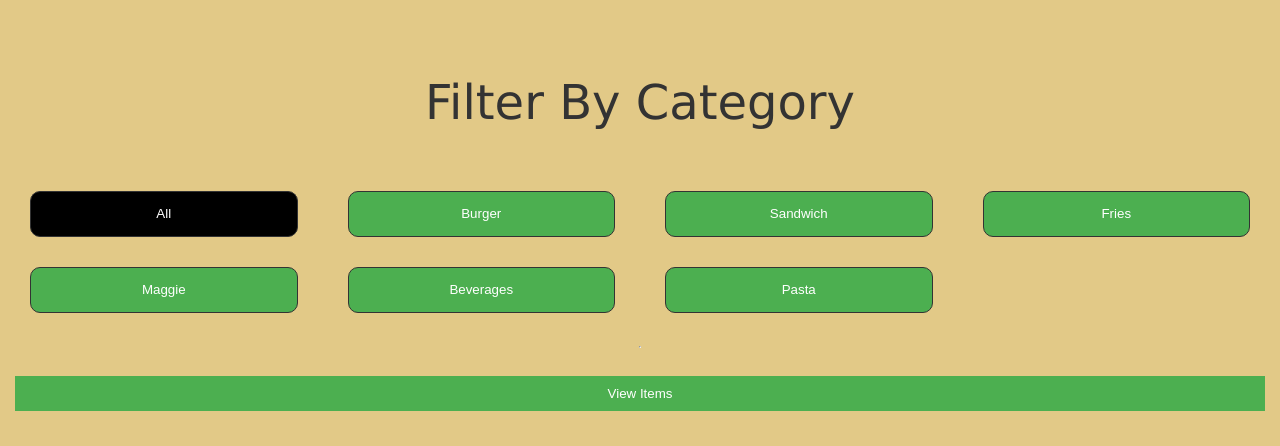
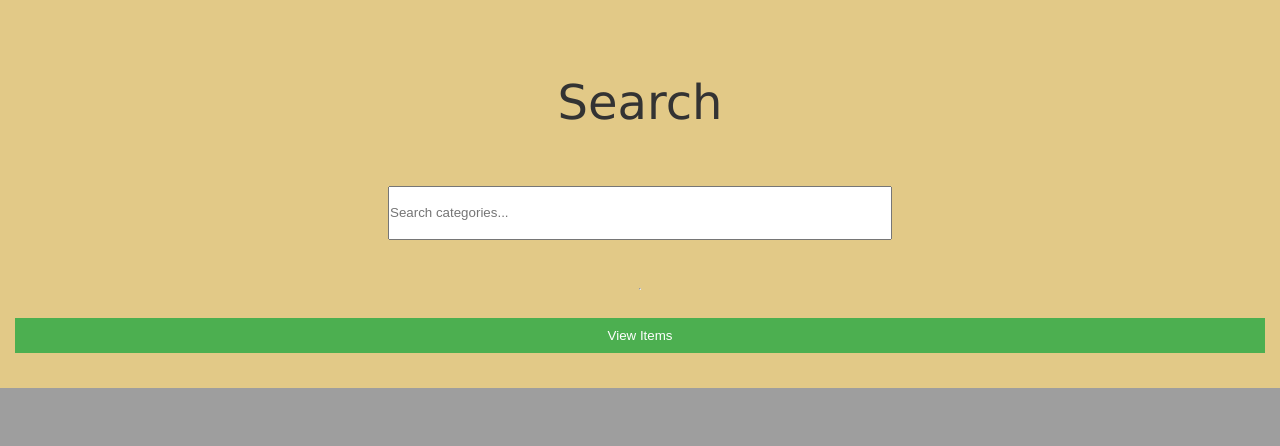
Before and after one commit to Arsha5502/Canteen_Management, a Flask app: page /client-side.html in a window 1280 px wide. Shown: the part 781-1227 px from the top of the page. After the commit the page ends 1169 px from the top, so only its background shows below. Run offline with Flask 3, Linux system fonts and the light colour scheme; parts of the project's set-up code (start-up, migrations or seed data) failed here and were passed over; some libraries are stand-ins or nearby versions.

Commit message:
my commit

```diff
--- a/app.py
+++ b/app.py
@@ -173,57 +173,28 @@ def index():
 
 @app.route("/client-side.html", methods=['POST','GET'])
 def login():
-    message = 'Please login to your account'
-    # if "email" in session:
-    #     return render_template('client-side.html')
+    message = 'Please log in to your account'
 
     if request.method == "POST":
-        print(request.form)
         email = request.form.get("email")
         password = request.form.get("password")
-        print(email)
-        print(password)
+        user = records.find_one({"email": email})
+        print("User Details : ", user)
 
-        #check if email exists in database
-        email_found = records.find_one({"email": email})
-        print("email found", email_found)
-
-        if email_found:
-            email_val = email_found['email']
-            print(email_val)
-            if(email_val=='admin@gmail.com'):
-                passwordcheck = email_found['password']
-                print(passwordcheck)
-                #encode the password and check if it matches
-                if password==passwordcheck:
-                    session["email"] = email_val
-                    print("Validation Successful")
+        if user:
+            if password == user['password']:
+                session["email"] = user['email']
+                if user['email'] == 'admin@gmail.com':
                     return redirect(url_for('admin'))
-                else:
-                    if "email" in session:
-                        return render_template('admin-side.html')
-                    message = 'Wrong password'
-                    print(message)
-                    return render_template('index.html', message=message)
-
+                return render_template('client-side.html', email=user['email'])
             else:
-                passwordcheck = email_found['password']
-                print(passwordcheck)
-                #encode the password and check if it matches
-                if password==passwordcheck:
-                    session["email"] = email_val
-                    print("Validation Successful")
-                    return render_template('client-side.html',email=email_val)
-                else:
-                    if "email" in session:
-                        return render_template('client-side.html',email=email_val)
-                    message = 'Wrong password'
-                    print(message)
-                    return render_template('index.html', message=message,email=email_val)
+                message = 'Wrong password'
         else:
             message = 'Email not found'
-            return render_template('index.html', message=message)
+
     return render_template('index.html', message=message)
+
+
 
 @app.route('/menu_fetch')
 def menuget():
@@ -235,8 +206,6 @@ def menuget():
         items.append(item)
     print(items)
     return json.dumps(items)
-
-    return items
 
 
 @app.route('/logout')
--- a/static/css/style.css
+++ b/static/css/style.css
@@ -12,6 +12,8 @@
 
 /* Roboto */
 @import url("https://fonts.googleapis.com/css?family=Roboto:300,400,500,700&display=swap");
+
+
 
 /* Regular Utilities */
 *,
@@ -1079,3 +1081,80 @@ button {
   border: none;
   cursor: pointer;
 }
+
+#myTable {
+  width: 100%; /* Make the table take 100% width of its container */
+  max-width: 100%; /* Limit the maximum width to the container's width */
+  border-collapse: collapse; /* Optional: Collapses borders for a cleaner look */
+}
+
+#myTable th, #myTable td {
+  padding: 8px; /* Add padding to cells for better spacing */
+  border: 1px solid #ccc; /* Optional: Add borders for better visibility */
+}
+
+
+.search-container {
+  margin: 20px;
+}
+
+#category-search {
+  width: 100%;
+  padding: 10px;
+  border: 1px solid #ccc;
+  border-radius: 5px;
+  font-size: 16px;
+}
+
+.category-list {
+  margin: 20px;
+}
+
+.category {
+  margin: 5px 0;
+  padding: 10px;
+  border: 1px solid #ccc;
+  border-radius: 5px;
+}
+
+.search {
+  width: 100%;
+  position: relative;
+  display: flex;
+}
+
+.searchTerm {
+  width: 100%;
+  border: 3px solid #00B4CC;
+  border-right: none;
+  padding: 5px;
+  height: 20px;
+  border-radius: 5px 0 0 5px;
+  outline: none;
+  color: #9DBFAF;
+}
+
+.searchTerm:focus{
+  color: #00B4CC;
+}
+
+.searchButton {
+  width: 40px;
+  height: 36px;
+  border: 1px solid #00B4CC;
+  background: #00B4CC;
+  text-align: center;
+  color: #fff;
+  border-radius: 0 5px 5px 0;
+  cursor: pointer;
+  font-size: 20px;
+}
+
+/*Resize the wrap to see the search bar change!*/
+.wrap{
+  width: 30%;
+  position: absolute;
+  top: 50%;
+  left: 50%;
+  transform: translate(-50%, -50%);
+}
--- a/static/js/functioning.js
+++ b/static/js/functioning.js
@@ -1,4 +1,5 @@
-function menucall(){
+function menucall()
+{
     // const container = document.getElementById('menu_fetch');
     fetch('/menu_fetch')
     .then((items)=>{
@@ -7,8 +8,12 @@ function menucall(){
         // console.log('json --' + val);
         document.getElementById('menu_fetch').innerHTML = '';
         for (let i=0; i<val.length; i++){
+
+          let cat = document.querySelector(".category-search").value;
+          if(val[i].category.toLowerCase()===cat.toLowerCase())
+          {
             console.log(val[i]);
-          document.getElementById('menu_fetch').innerHTML += `
+            document.getElementById('menu_fetch').innerHTML = `
             <article class="menu-item" width="220px">
               <img src=${val[i].link || "https://th.bing.com/th/id/OIP.hh1iTLMD25YyLcrrbtmemwEyDM?pid=ImgDet&rs=1"} loading="lazy" alt="Product image">
               <div class="item-info">
@@ -16,21 +21,22 @@ function menucall(){
                   <h2 class='item-name' id="item">${val[i].food_name}</h2>
                   <div class="item-category">${val[i].category}</div>
                   <div class="flex" style="margin-top: 10px;">
-                    <i class="fas fa-fire"></i>
-                    <p>220 - 280 Kcal</p>
+
+                      <p>${val[i].quantity}</p>
                   </div>
               </figure>
               <hr style="margin: 10px 0;">
               <div class="menu-cart-functionality">
                   <div class="price" id="price">&#8377;${val[i].price}</div>
+                  <input class="item-nos" type="number" name="integerInput" value="1" style="width: 50px;">
                   <div class="cart-btn-container">
                       <button onclick='addToCart(this)' class="bag-btn" id="add-to-cart-btn" data-id=1>Add to Cart</i></button>
-
                   </div>
                 </div>
               </div>
             </article>
             `
+          }
 
         }
 
@@ -47,6 +53,8 @@ function menucall(){
       console.error("Error:", error);
       alert("An error occurred. Please try again later.");
     });
+
+
   }
   // menucall();
 
--- a/static/js/main.js
+++ b/static/js/main.js
@@ -380,23 +380,74 @@ function logout(){
   windows.location.href='/';
 }
 
-function options() {
-  const element = document.getElementById("menu_details");
+
+
+
+function options()
+{
+  const element = document.getElementById("menu_fetch");
   element.scrollIntoView();
+
+
+  fetch('/menu_fetch')
+    .then((items)=>
+    {
+      items.json()
+      .then((val)=>
+      {
+        // console.log('json --' + val);
+        document.getElementById('menu_fetch').innerHTML = '';
+        for (let i=0; i<val.length; i++)
+        {
+          console.log(val[i]);
+            document.getElementById('menu_fetch').innerHTML = `
+            <article class="menu-item" width="220px">
+              <img src=${val[i].link || "https://th.bing.com/th/id/OIP.hh1iTLMD25YyLcrrbtmemwEyDM?pid=ImgDet&rs=1"} loading="lazy" alt="Product image">
+              <div class="item-info">
+              <figure>
+                  <h2 class='item-name' id="item">${val[i].food_name}</h2>
+                  <div class="item-category">${val[i].category}</div>
+                  <div class="flex" style="margin-top: 10px;">
+
+                      <p>${val[i].quantity}</p>
+                  </div>
+              </figure>
+              <hr style="margin: 10px 0;">
+              <div class="menu-cart-functionality">
+                  <div class="price" id="price">&#8377;${val[i].price}</div>
+                  <input class="item-nos" type="number" name="integerInput" value="1" style="width: 50px;">
+                  <div class="cart-btn-container">
+                      <button onclick='addToCart(this)' class="bag-btn" id="add-to-cart-btn" data-id=1>Add to Cart</i></button>
+                  </div>
+                </div>
+              </div>
+            </article>`
+        }
+      }).catch((err)=>{
+        console.log('err '+err);
+      });
+
+    })
+
 }
 
 var v =[]
 
   let total =0
 
-  function addToCart(element) {
+  function addToCart(element)
+  {
     console.log(element);
-    let fooditem = element.parentNode.parentNode.parentNode.querySelector('.item-name').innerText
-    let price = element.parentNode.parentNode.parentNode.querySelector('.price').innerText
-    total += parseInt(price.slice(1,price.length))
-    v.push({fooditem,price})
-    console.log(v)
-    console.log(total);
+    let fooditem = document.querySelector('.item-name').innerText;
+    let price = document.querySelector('.price').innerText;
+    let qty = document.querySelector('.item-nos').value;
+    console.log(qty);
+    let t_pr = parseInt(price.slice(1,price.length));//100
+    t_pr = t_pr*qty;//3*100
+    total = total+t_pr;//6+300
+    v.push({fooditem,qty,t_pr})
+    console.log(v);
+
     let t = document.getElementById('cart-values').innerText
     t= parseInt(t)+1
     document.getElementById('cart-values').innerText = t
@@ -409,6 +460,8 @@ var v =[]
     foodItem: fooditem,
     totalAmount: price,
   };
+  document.querySelector(".item-nos").value = 1;
+
 
   // Send an AJAX request to your server to save the cart item
   // Example using fetch:
@@ -437,6 +490,35 @@ var v =[]
   }
 
   function findTotalPrice() {
+
+    var table = document.getElementById("myTable");
+    var tbody = table.getElementsByTagName('tbody')[0];
+
+    // Clear the existing table content
+    tbody.innerHTML = "";
+
+    if (v.length === 0)
+    {
+      var noItemRow = tbody.insertRow(0);
+      var noItemCell = noItemRow.insertCell(0);
+      noItemCell.colSpan = 3; // Span across all columns
+      noItemCell.innerHTML = "No items";
+    }
+    else
+    {
+      v.forEach(function(item)
+      {
+        var newRow = tbody.insertRow(tbody.rows.length);
+        var cell1 = newRow.insertCell(0);
+        var cell2 = newRow.insertCell(1);
+        var cell3 = newRow.insertCell(2);
+
+        cell1.innerHTML = item.fooditem;
+        cell2.innerHTML = item.qty;
+        cell3.innerHTML = item.t_pr;
+      });
+    }
+
     let c=document.querySelector('.cart-total')
     console.log(c)
     c.innerHTML=total
--- a/templates/client-side.html
+++ b/templates/client-side.html
@@ -123,10 +123,21 @@
             </i>
           </div>
         </header>
+        <hr class="py-1" />
         <!-- Cart Item Container -->
-        <div class="cart-items-container py-2">
           <!-- Cart Items added to cart -->
-        </div>
+          <table id="myTable">
+            <thead>
+              <tr>
+                <th>Item</th>
+                <th>Quantity</th>
+                <th>Price</th>
+              </tr>
+            </thead>
+            <tbody>
+              <!-- Table rows will be added here using JavaScript -->
+            </tbody>
+          </table>
         <hr class="py-1" />
         <!-- Footer Side  -->
         <div class="cart-footer text-center sm">
@@ -144,104 +155,25 @@
     <section class="menu-hero">
       <div class="banner">
         <h1 class="banner-title lg">Our Menu</h1>
-        <button class="banner-btn btn" onclick="options()">order now</button>
+        <button class="banner-btn btn" onclick="options()">Order Now</button>
       </div>
     </section>
 
     <!-- Menu -->
-    <section class="menu" style="padding: 15px;" id="menu_details">
+    <section class="menu"  id="menu_details" style="padding: 15px ;">
       <main class="container grid grid-1">
         <!-- Title -->
         <div class="title text-center">
-          <h2 class="lg my-2">Filter By Category</h2>
+          <h2 class="lg my-2">Search</h2>
           <!-- Filter Buttons -->
-          <div class="btn-container grid grid-4">
-            <button
-              id="menu-filter"
-              class="filter-btn btn current"
-              type="button"
-              data-id="all"
-            >
-              All
-            </button>
-            <button
-              id="menu-filter"
-              class="filter-btn btn"
-              type="button"
-              data-id="Burger"
-            >
-              Burger
-            </button>
-            <button
-              id="menu-filter"
-              class="filter-btn btn"
-              type="button"
-              data-id="Sandwitch"
-            >
-              Sandwich
-            </button>
-            <button
-              id="menu-filter"
-              class="filter-btn btn"
-              type="button"
-              data-id="Fries"
-            >
-              Fries
-            </button>
-            <button
-              id="menu-filter"
-              class="filter-btn btn fv"
-              type="button"
-              data-id="Maggie"
-            >
-              Maggie
-            </button>
-            <button
-              id="menu-filter"
-              class="filter-btn btn"
-              type="button"
-              data-id="Beverages"
-            >
-              Beverages
-            </button>
-            <button
-              id="menu-filter"
-              class="filter-btn btn"
-              type="button"
-              data-id="Pasta"
-            >
-              Pasta
-            </button>
+          <div class="search-container">
+            <input type="text" class="category-search" placeholder="Search categories..." style="width: 500px; height:50px;">
           </div>
         </div>
         <hr />
         <!-- Menu Items -->
-        <button onclick="menucall()">View Items</button>
-
-
-        <div class="flex flex-wrap" id="menu_fetch">
-          <!-- <article class="menu-item" width="220px">
-            <img src="static/images/burger.jpg" loading="lazy" alt="Product image">
-            <div class="item-info">
-            <figure>
-                <h2 class='item-name' id="item">Double Cheese Potato Burger</h2>
-                <div class="item-category">Burger</div>
-                <div class="flex" style="margin-top: 10px;">
-                    <i class="fas fa-fire"></i>
-                    <p>220 - 280 Kcal</p>
-                </div>
-            </figure>
-            <hr style="margin: 10px 0;">
-            <div class="menu-cart-functionality">
-                <div class="price" id="price">&#8377;45</div>
-                <div class="cart-btn-container">
-                    <button onclick='addToCart(this)' class="bag-btn" id="add-to-cart-btn" data-id=1>Add to Cart</i></button>
-                </div>
-              </div>
-            </div>
-          </article>
-           -->
-        </div>
+        <button onclick="menucall()" >View Items</button>
+        <div class="flex flex-wrap" id="menu_fetch"></div>
       </main>
     </section>
 
--- a/templates/index.html
+++ b/templates/index.html
@@ -196,7 +196,7 @@
     <footer class="customer-footer" id="customer-footer">
        Comes Through JS -->
     <!-- </footer> -->
-
+    <script src="static/js/main.js"></script>
     <!-- Creative Features -->
     <script src="static/js/features.js"></script>
     <!-- Controls User Stuff -->
```
Also changed, not shown: templates/admin-side.html (+4 -3 lines). Lines whose indentation alone changed are shown as unchanged.
